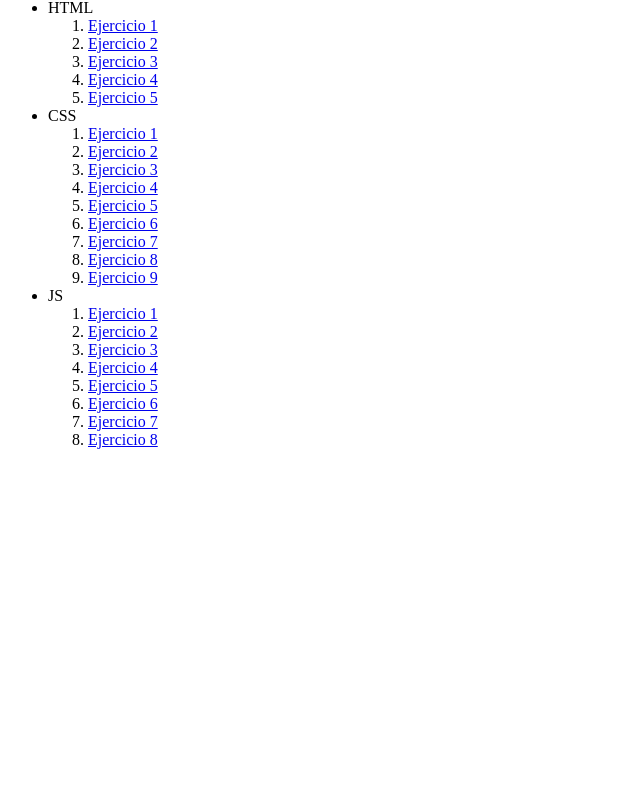
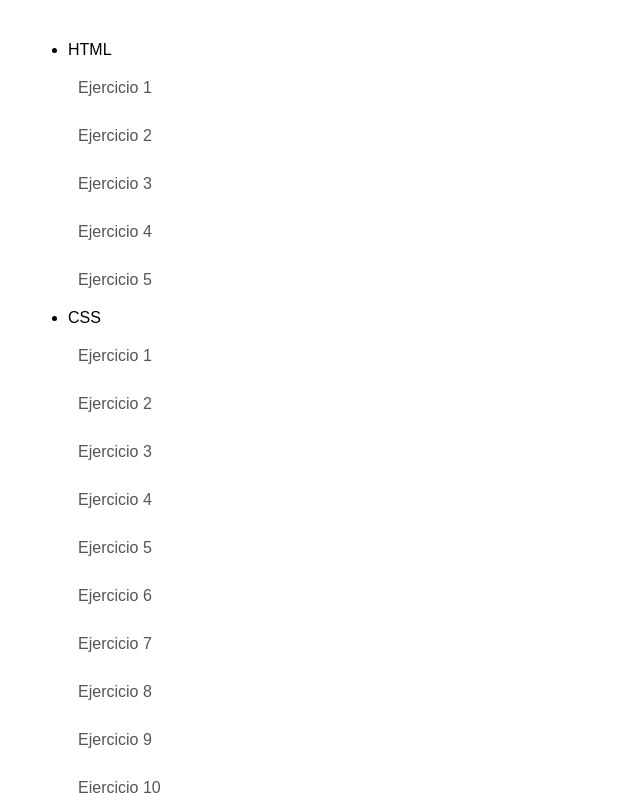
Before and after one commit to sr754/ejercicios-html-css-js, a plain HTML site: page index.html in a window 1280 px wide. Shown: the part 101-894 px from the top of the page, without its empty margins (0-640 px from the left). Before the commit the page ends 800 px from the top, so only its background shows below. Drawn offline with Linux system fonts and the light colour scheme.

Commit message:
Índice actualizado con todos los ejercicios

```diff
--- a/index.html
+++ b/index.html
@@ -1,3 +1,14 @@
+<!DOCTYPE html>
+<html lang="en">
+
+<head>
+    <meta charset="UTF-8">
+    <meta name="viewport" content="width=device-width, initial-scale=1.0">
+    <title>Índice</title>
+    <link rel="stylesheet" href="style.css">
+</head>
+
+<body>
     <h1>Índice</h1>
     <br>
     <ul>
@@ -21,6 +32,7 @@
                 <li><a href="/CSS/ej07/">Ejercicio 7</a></li>
                 <li><a href="/CSS/ej08/">Ejercicio 8</a></li>
                 <li><a href="/CSS/ej09/">Ejercicio 9</a></li>
+                <li><a href="/CSS/ej10/">Ejercicio 10</a></li>
             </ol>
         </li>
         <li>JS
@@ -36,3 +48,6 @@
             </ol>
         </li>
     </ul>
+</body>
+
+</html>
--- /dev/null
+++ b/style.css
@@ -0,0 +1,28 @@
+body {
+    font-family: Arial, sans-serif;
+    padding: 20px;
+}
+
+h1 {
+    color: #333;
+}
+
+ol {
+    list-style-type: none;
+    padding: 0;
+}
+
+ol > li {
+    margin: 10px 0;
+    padding: 10px;
+
+}
+
+a {
+    color: #555;
+    text-decoration: none;
+}
+
+a:hover {
+    text-decoration: underline;
+}
```
Lines whose indentation alone changed are shown as unchanged.
